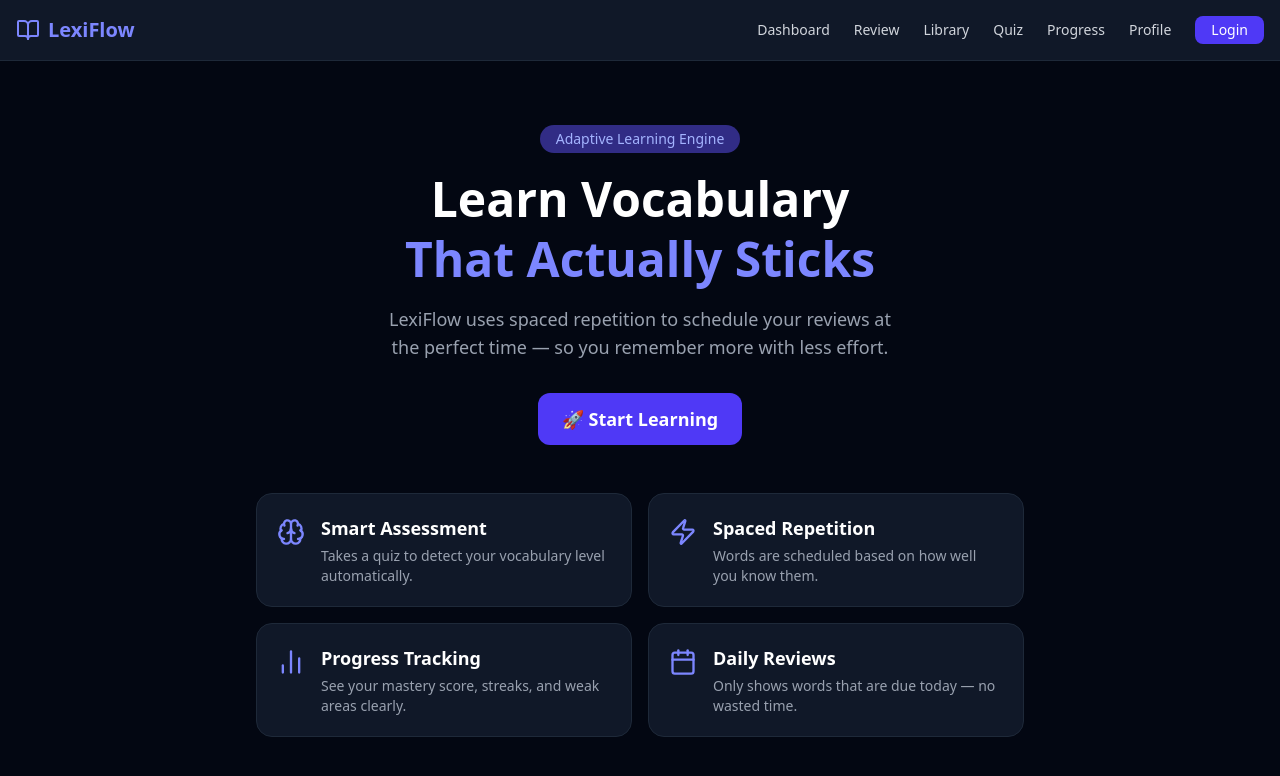
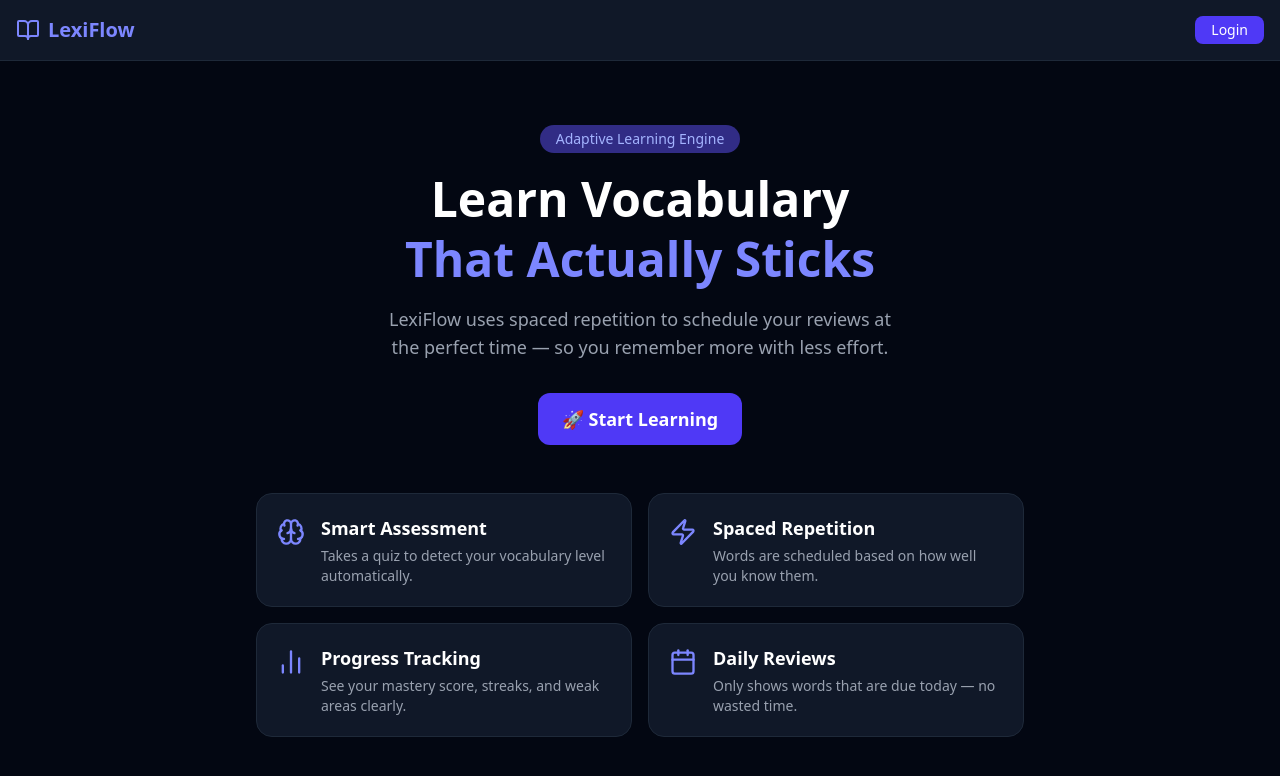
Before and after one commit to Vedamsh27/lexiflow, a Next.js app: page / in a window 1280 px wide. Shown: the top 776 px of the page. Built offline with nearby package versions, Linux system fonts and the light colour scheme.

Commit message:
fix: hide nav links for non-logged-in users

```diff
--- a/components/Navbar.tsx
+++ b/components/Navbar.tsx
@@ -43,7 +43,7 @@ export default function Navbar() {
 
         {/* Desktop links */}
         <div className="hidden md:flex gap-6 text-sm text-gray-300 items-center">
-          {navLinks.map(link => (
+          {loggedIn && navLinks.map(link => (
             <Link key={link.href} href={link.href} className="hover:text-white">
               {link.label}
             </Link>
@@ -74,7 +74,7 @@ export default function Navbar() {
       {/* Mobile dropdown */}
       {menuOpen && (
         <div className="md:hidden mt-4 flex flex-col gap-3 text-sm text-gray-300 border-t border-gray-800 pt-4">
-          {navLinks.map(link => (
+          {loggedIn && navLinks.map(link => (
             <Link
               key={link.href}
               href={link.href}
```
